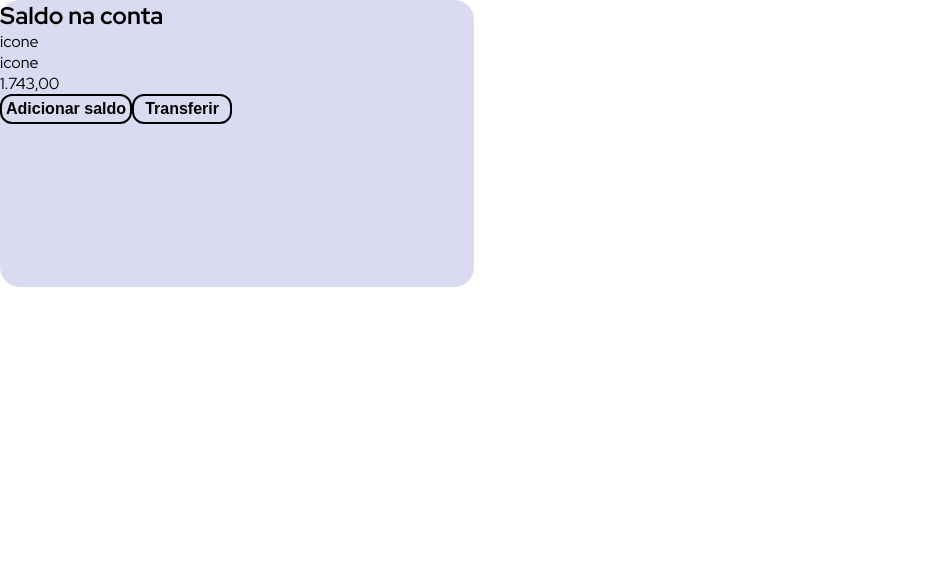
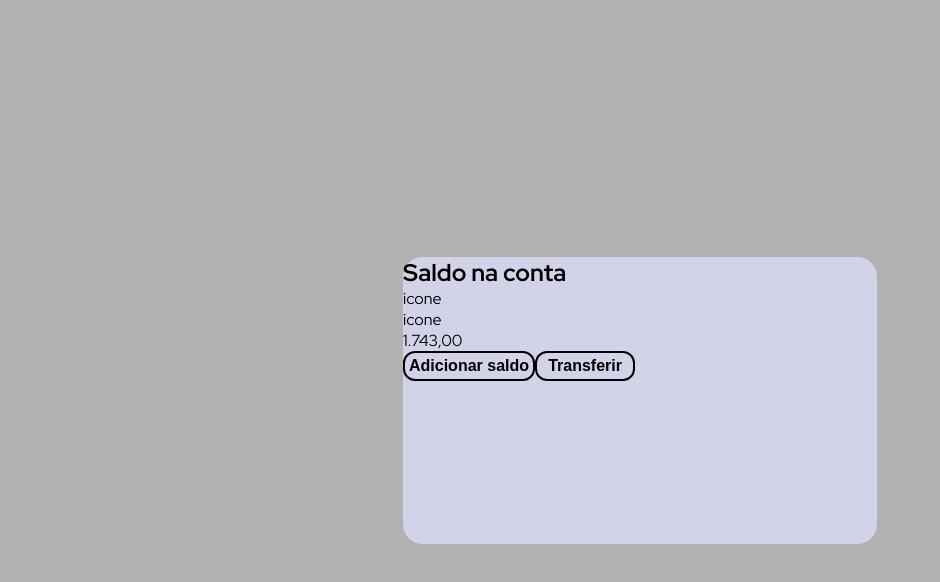
Before and after one commit to GustavoCielo/class-app-react, a React (Create React App) app: page / in a window 1280 px wide. Shown: the top 582 px of the page, without its empty margins (0-940 px from the left). Built offline with nearby package versions, Linux system fonts and the light colour scheme.

Commit message:
feat: component Modal created

```diff
--- /dev/null
+++ b/src/components/Modal/index.jsx
@@ -0,0 +1,15 @@
+import {ModalContainer} from "./style"
+
+const Modal = ({height = "287px", width = "474px", children, backgroundImage, ...rest}) => {
+  return(
+    <ModalContainer height={height} width={width} backgroundImage={backgroundImage}>
+      <div className="modal">
+      <div className="backgroundImage">
+      {children}
+      </div>
+      </div>
+    </ModalContainer>
+  )
+}
+
+export default Modal
--- /dev/null
+++ b/src/components/Modal/style.js
@@ -0,0 +1,28 @@
+import styled from "styled-components";
+
+export const ModalContainer = styled.div`
+  width: 100vw;
+  height: 100vh;
+  position: fixed;
+  display: flex;
+  justify-content: center;
+  align-items: center;
+  top: 0;
+  background: rgba(0, 0, 0, 0.3);
+  z-index: 100;
+  .modal {
+    height: ${({ height }) => height};
+    width: ${({ width }) => width};
+    background-color: rgba(214, 214, 239, 0.9);
+    border-radius: 20px;
+  }
+  .backgroundImage {
+    height: 100%;
+    width: 100%;
+    background: url(${({ backgroundImage }) => backgroundImage});
+    background-repeat: no-repeat;
+    background-position-y: bottom;
+    background-position-x: right;
+    border-radius: 20px;
+  }
+`;
--- a/src/components/ModalWallet/index.jsx
+++ b/src/components/ModalWallet/index.jsx
@@ -1,9 +1,11 @@
-import {ModalWalletContainer} from "./style"
+
+import bgImage from "../../assets/book (1) 1.png"
+import Modal from "../Modal"
 import Button from "../Button"
 
 const ModalWallet = () => {
   return(
-      <ModalWalletContainer>
+      <Modal backgroundImage={bgImage}>
         <header>
           <div>
           <h2>Saldo na conta</h2>
@@ -22,7 +24,7 @@ const ModalWallet = () => {
           <Button>Adicionar saldo</Button>
           <Button>Transferir</Button>
         </div>
-      </ModalWalletContainer>
+      </Modal>
   )
 
 }
```
Also changed, not shown: src/assets/book (1) 1.png (added).
